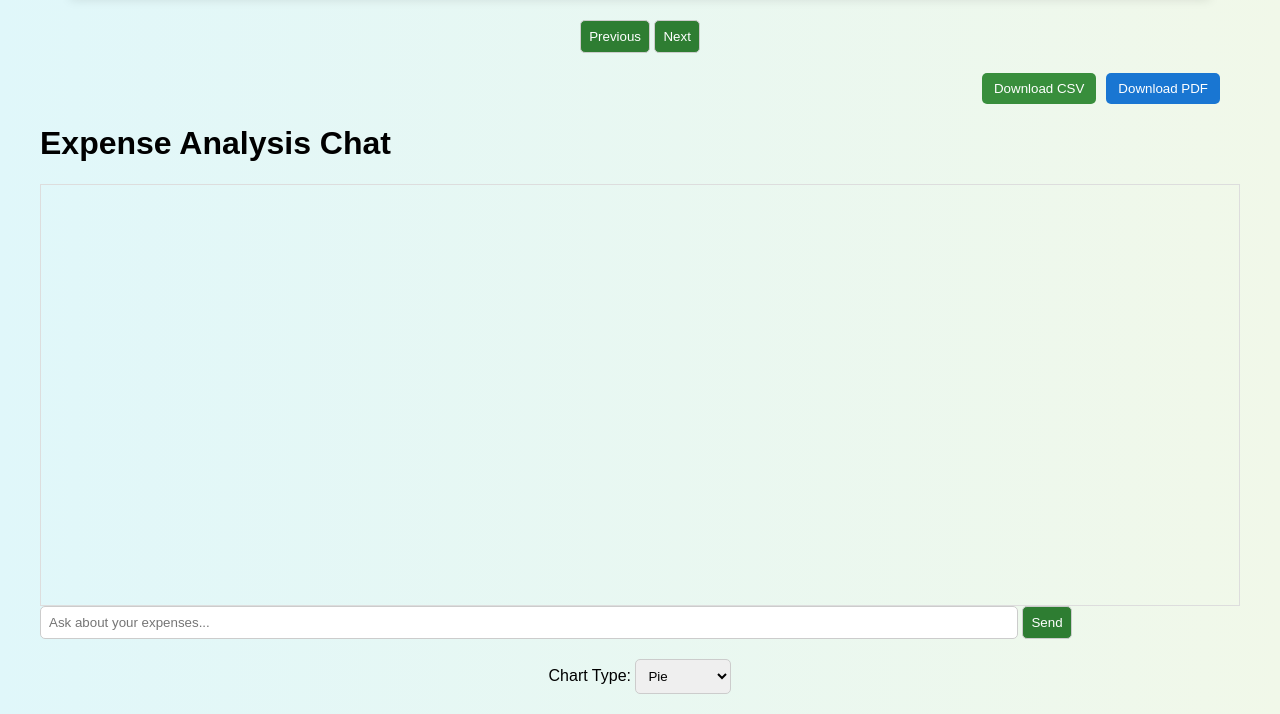
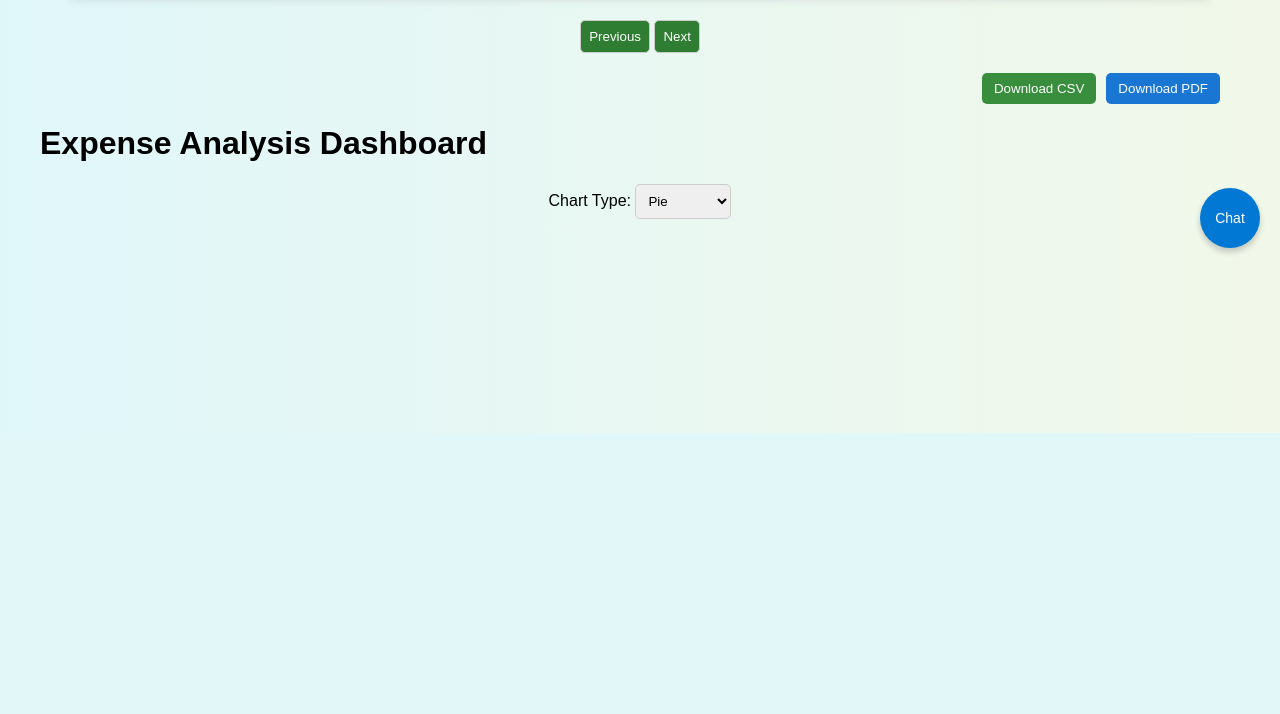
Before and after one commit to rnagapra-wq/kanmin_expense_tracker, a Flask app: page /dashboard in a window 1280 px wide. Shown: the part 532-1246 px from the top of the page. After the commit the page ends 965 px from the top, so only its background shows below. Run offline with Flask 3, Linux system fonts and the light colour scheme; the visitor is signed in with stand-in values (Sample User, id 1); tables that the repository leaves empty hold one stand-in row (values such as "Sample post"); data that the repository does not hold is empty; a map, chart or similar area stays blank.

Commit message:
Modifications in chat analysis

```diff
--- a/app.py
+++ b/app.py
@@ -8,6 +8,7 @@
 from reportlab.pdfgen import canvas
 import csv
 import requests
+from openai import OpenAI
 
 app = Flask(__name__)
 app.secret_key = "your_secret_key"
@@ -36,26 +37,18 @@
                     account_id INTEGER)""")
     conn.commit()
     conn.close()
-
-OLLAMA_URL = "http://localhost:11434/api/generate"
-MODEL = "llama2"
+MODEL = "llama3.2"
 
 def query_ollama(prompt, model=MODEL):
-    response = requests.post(OLLAMA_URL, json={
-        "model": model,
-        "prompt": prompt
-    }, stream=True)
+    openai = OpenAI(base_url="http://localhost:11434/v1", api_key="ollama")
+    response = openai.chat.completions.create(
+    model=MODEL,
+    messages=[{"role": "user", "content": prompt}]
+    )
+    print(response.choices[0].message.content)
+    output = response.choices[0].message.content
+    return output
 
-    output = ""
-    for line in response.iter_lines():
-        if line:
-            data = line.decode("utf-8")
-            if '"response":' in data:
-                part = data.split('"response":"')[1].split('"')[0]
-                output += part
-                print(output)
-    print(output)
-    return output.strip()
 @app.route("/chat", methods=["POST"])
 def chat():
     if "user_id" not in session:
--- a/templates/dashboard.html
+++ b/templates/dashboard.html
@@ -40,6 +40,7 @@
 
   <!-- Expense entry form -->
   <form method="POST">
+
     <select name="category" required>
       <option value="">Select Category</option>
       <option value="Food">Food</option>
@@ -47,6 +48,7 @@
       <option value="Shopping">Shopping</option>
       <option value="Bills">Bills</option>
       <option value="Entertainment">Entertainment</option>
+      <option value="Parents">Parents</option>
       <option value="Other">Other</option>
     </select>
     <input type="number" name="amount" placeholder="Amount" required>
@@ -104,6 +106,7 @@
       <option value="Shopping">Shopping</option>
       <option value="Bills">Bills</option>
       <option value="Entertainment">Entertainment</option>
+      <option value="Parents">Parents</option>
       <option value="Other">Other</option>
     </select>
 
@@ -278,25 +281,131 @@
 <head>
   <title>Expense Chat</title>
   <style>
-        body { font-family: Arial, sans-serif; margin: 20px; }
-        #chatbox { border: 1px solid #ddd; padding: 10px; height: 400px; overflow-y: scroll; }
-        .user { color: blue; margin: 5px 0; }
-        .bot { color: green; margin: 5px 0; }
+    body {
+      font-family: Arial, sans-serif;
+      margin: 20px;
+      background-color: #f5f7fa;
+    }
+
+    /* Floating chat button */
+    #chat-toggle {
+      position: fixed;
+      bottom: 20px;
+      right: 20px;
+      background-color: #0078d4;
+      color: white;
+      border: none;
+      border-radius: 50%;
+      width: 60px;
+      height: 60px;
+      cursor: pointer;
+      font-size: 14px;
+      box-shadow: 0 4px 6px rgba(0,0,0,0.2);
+    }
+
+    /* Chat window hidden by default */
+    #chat-window {
+      position: fixed;
+      bottom: 90px;
+      right: 20px;
+      width: 300px;
+      height: 400px;
+      border: 1px solid #ddd;
+      border-radius: 10px;
+      background-color: #fff;
+      display: none;
+      flex-direction: column;
+      box-shadow: 0 4px 10px rgba(0,0,0,0.3);
+    }
+
+    #chatbox {
+      flex: 1;
+      padding: 10px;
+      overflow-y: auto;
+      display: flex;
+      flex-direction: column;
+      gap: 10px;
+    }
+
+    .message {
+      display: flex;
+    }
+
+    .user .bubble {
+      background-color: #0078d4;
+      color: white;
+      border-radius: 15px 15px 0 15px;
+      padding: 8px 12px;
+      max-width: 70%;
+      margin-left: auto;
+    }
+
+    .bot .bubble {
+      background-color: #e2e3e5;
+      color: #000;
+      border-radius: 15px 15px 15px 0;
+      padding: 8px 12px;
+      max-width: 70%;
+      margin-right: auto;
+    }
+
+    #input-area {
+      display: flex;
+      border-top: 1px solid #ddd;
+      padding: 8px;
+      gap: 5px;
+    }
+
+    #message {
+      flex: 1;
+      padding: 8px;
+      border-radius: 8px;
+      border: 1px solid #ccc;
+    }
+
+    #send-btn {
+      background-color: #0078d4;
+      color: white;
+      border: none;
+      border-radius: 8px;
+      padding: 8px 12px;
+      cursor: pointer;
+    }
+
+    #send-btn:hover {
+      background-color: #0056b3;
+    }
   </style>
 </head>
+
 <body>
-    <h1>Expense Analysis Chat</h1>
+  <h1>Expense Analysis Dashboard</h1>
+
+  <!-- Floating chat button -->
+  <button id="chat-toggle">Chat</button>
+
+  <!-- Chat window -->
+  <div id="chat-window">
     <div id="chatbox"></div>
-    <input type="text" id="message" placeholder="Ask about your expenses..." style="width:80%">
-    <button onclick="sendMessage()">Send</button>
+    <div id="input-area">
+      <input type="text" id="message" placeholder="Ask about your expenses..." />
+      <button id="send-btn" onclick="sendMessage()">Send</button>
+    </div>
+  </div>
 
   <script>
+    // Toggle chat window
+    document.getElementById("chat-toggle").addEventListener("click", () => {
+      const chatWindow = document.getElementById("chat-window");
+      chatWindow.style.display = chatWindow.style.display === "flex" ? "none" : "flex";
+    });
+
     function sendMessage() {
-            const msg = document.getElementById("message").value;
+      const msg = document.getElementById("message").value.trim();
       if (!msg) return;
 
       const chatbox = document.getElementById("chatbox");
-            chatbox.innerHTML += "<div class='user'>You: " + msg + "</div>";
+      chatbox.innerHTML += `<div class="message user"><div class="bubble">You: ${msg}</div></div>`;
 
       fetch("/chat", {
         method: "POST",
@@ -305,13 +414,14 @@
       })
         .then(res => res.json())
         .then(data => {
-                chatbox.innerHTML += "<div class='bot'>AI: " + data.reply + "</div>";
+          chatbox.innerHTML += `<div class="message bot"><div class="bubble">Agent: ${data.reply}</div></div>`;
           chatbox.scrollTop = chatbox.scrollHeight;
         });
 
       document.getElementById("message").value = "";
     }
   </script>
+</body>
 
   <!-- Chart type selector -->
 <div style="margin:20px; text-align:center;">
```
Lines whose indentation alone changed are shown as unchanged.
